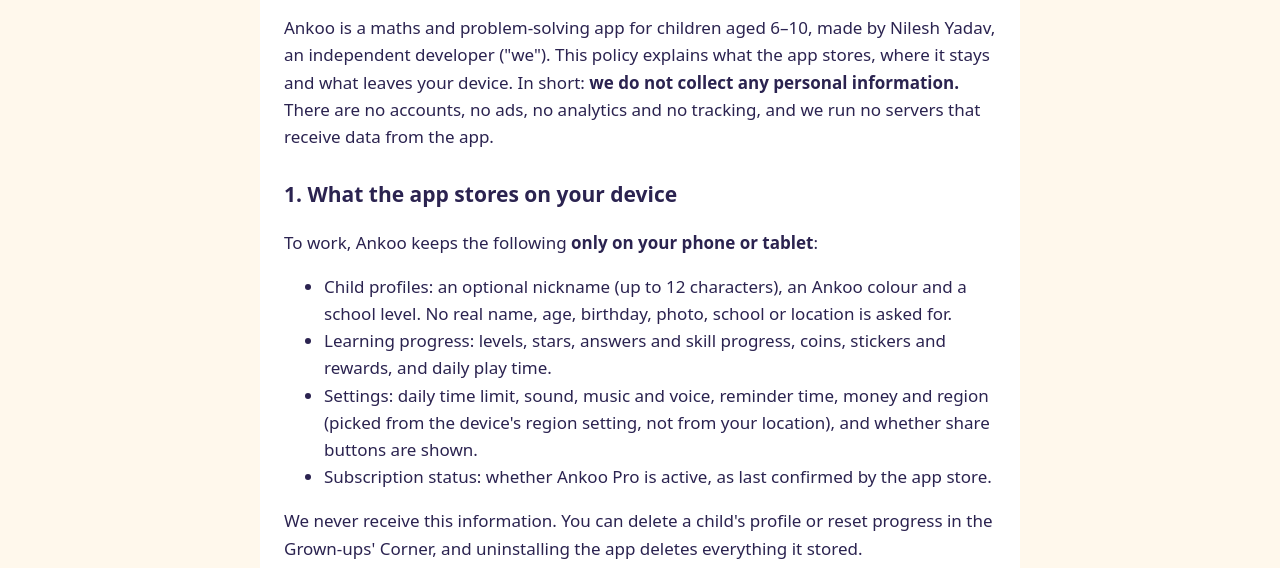
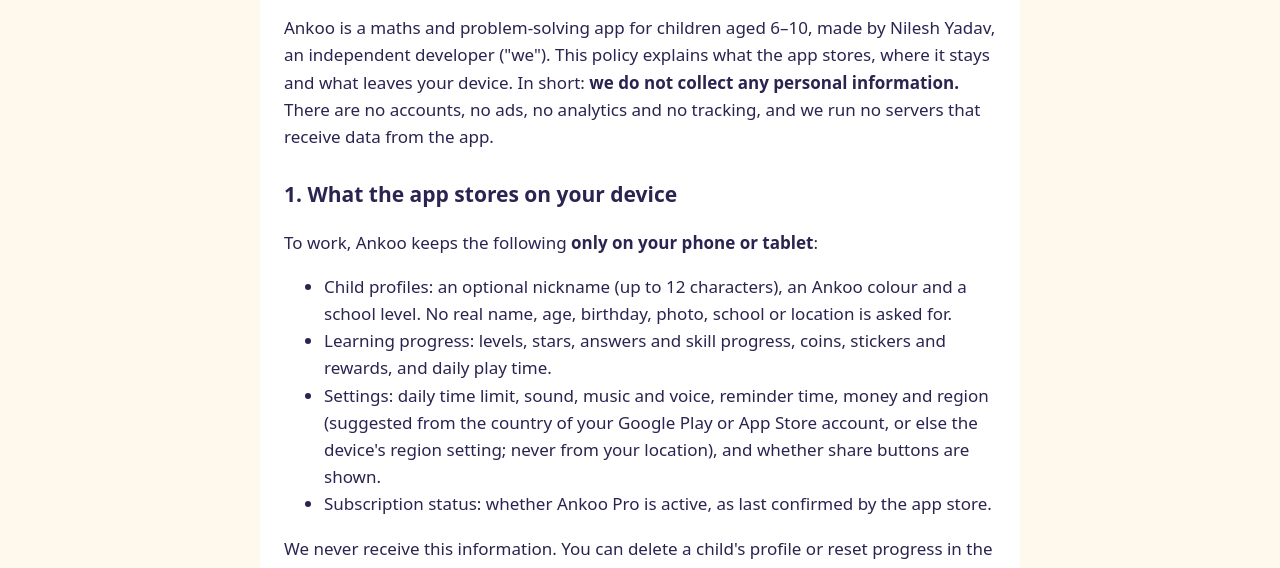
Before and after one commit to neal786y/ankoo-website, a plain HTML site: page privacy.html in a window 1280 px wide. Shown: the part 227-795 px from the top of the page. Drawn offline with Linux system fonts and the light colour scheme.

Commit message:
Privacy: money region is suggested from the store country or the device region
Co-Authored-By: Claude Opus 5.5 <noreply@anthropic.com>

```diff
--- a/privacy.html
+++ b/privacy.html
@@ -21,7 +21,7 @@
 <ul>
 <li>Child profiles: an optional nickname (up to 12 characters), an Ankoo colour and a school level. No real name, age, birthday, photo, school or location is asked for.</li>
 <li>Learning progress: levels, stars, answers and skill progress, coins, stickers and rewards, and daily play time.</li>
-<li>Settings: daily time limit, sound, music and voice, reminder time, money and region (picked from the device's region setting, not from your location), and whether share buttons are shown.</li>
+<li>Settings: daily time limit, sound, music and voice, reminder time, money and region (suggested from the country of your Google Play or App Store account, or else the device's region setting; never from your location), and whether share buttons are shown.</li>
 <li>Subscription status: whether Ankoo Pro is active, as last confirmed by the app store.</li>
 </ul>
 <p>We never receive this information. You can delete a child's profile or reset progress in the Grown-ups' Corner, and uninstalling the app deletes everything it stored.</p>
```
